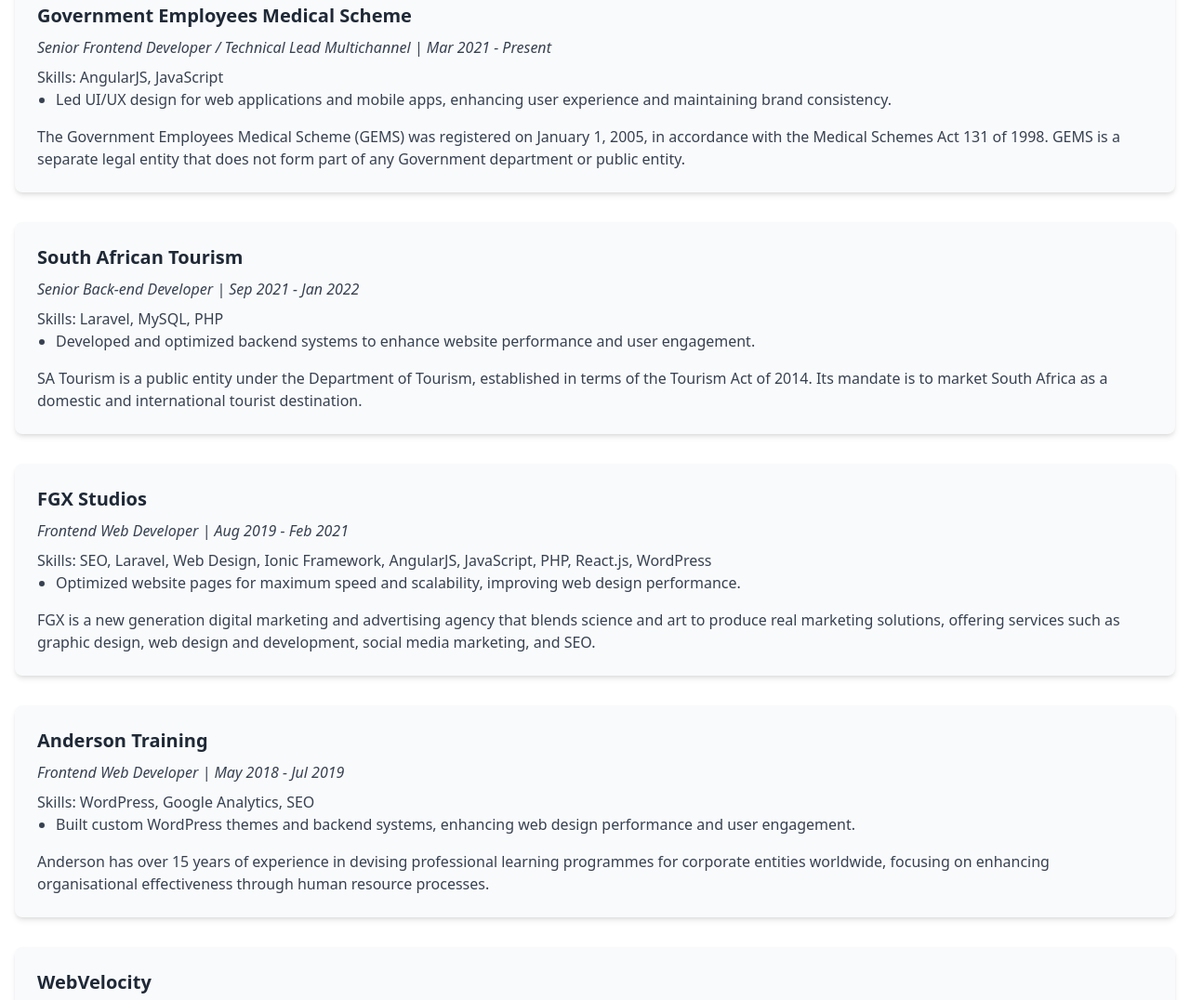
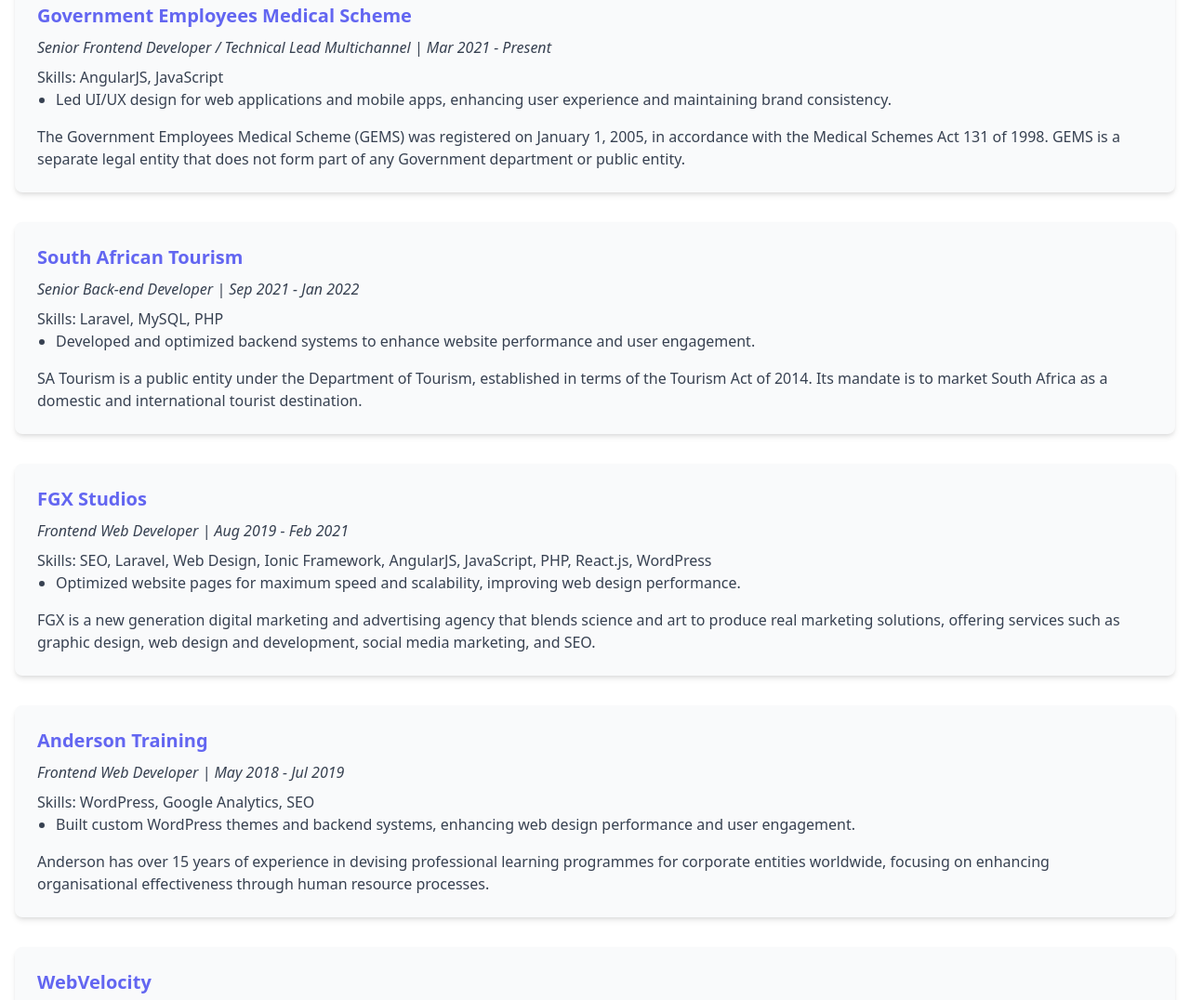
Before and after one commit to webvelocityZA/webvelocity.io, a plain HTML site: page index.html in a window 1280 px wide. Shown: the part 669-1745 px from the top of the page at 93% size. Drawn offline with nearby package versions, Linux system fonts and the light colour scheme.

Commit message:
Update links and email address in index.html

```diff
--- a/index.html
+++ b/index.html
@@ -54,7 +54,9 @@
           <div class="space-y-8">
             <div class="bg-gray-50 p-6 rounded-lg shadow-md">
               <h3 class="text-xl font-semibold mb-2">
-                Smile ID (formerly Smile Identity)
+                <a href="https://usesmileid.com/" class="text-indigo-500 hover:underline">
+                  Smile ID (formerly Smile Identity)
+                </a>
               </h3>
               <p class="text-gray-700 italic mb-2">
                 Frontend Developer | Oct 2022 - Present
@@ -74,7 +76,9 @@
             </div>
             <div class="bg-gray-50 p-6 rounded-lg shadow-md">
               <h3 class="text-xl font-semibold mb-2">
-                Government Employees Medical Scheme
+                <a href="https://www.gems.gov.za/" class="text-indigo-500 hover:underline">
+                  Government Employees Medical Scheme
+                </a>
               </h3>
               <p class="text-gray-700 italic mb-2">
                 Senior Frontend Developer / Technical Lead Multichannel | Mar 2021
@@ -92,7 +96,11 @@
               </p>
             </div>
             <div class="bg-gray-50 p-6 rounded-lg shadow-md">
-              <h3 class="text-xl font-semibold mb-2">South African Tourism</h3>
+              <h3 class="text-xl font-semibold mb-2">
+                <a href="https://www.southafrica.net/za/en/" class="text-indigo-500 hover:underline">
+                  South African Tourism
+                </a>
+              </h3>
               <p class="text-gray-700 italic mb-2">
                 Senior Back-end Developer | Sep 2021 - Jan 2022
               </p>
@@ -108,7 +116,11 @@
               </p>
             </div>
             <div class="bg-gray-50 p-6 rounded-lg shadow-md">
-              <h3 class="text-xl font-semibold mb-2">FGX Studios</h3>
+              <h3 class="text-xl font-semibold mb-2">
+                <a href="https://fgx.co.za/" class="text-indigo-500 hover:underline">
+                  FGX Studios
+                </a>
+              </h3>
               <p class="text-gray-700 italic mb-2">
                 Frontend Web Developer | Aug 2019 - Feb 2021
               </p>
@@ -127,7 +139,11 @@
               </p>
             </div>
             <div class="bg-gray-50 p-6 rounded-lg shadow-md">
-              <h3 class="text-xl font-semibold mb-2">Anderson Training</h3>
+              <h3 class="text-xl font-semibold mb-2">
+                <a href="https://anderson.ae/" class="text-indigo-500 hover:underline">
+                  Anderson Training
+                </a>
+              </h3>
               <p class="text-gray-700 italic mb-2">
                 Frontend Web Developer | May 2018 - Jul 2019
               </p>
@@ -145,7 +161,11 @@
               </p>
             </div>
             <div class="bg-gray-50 p-6 rounded-lg shadow-md">
-              <h3 class="text-xl font-semibold mb-2">WebVelocity</h3>
+              <h3 class="text-xl font-semibold mb-2">
+                <a href="https://webvelocity.co.za/" class="text-indigo-500 hover:underline">
+                  WebVelocity
+                </a>
+              </h3>
               <p class="text-gray-700 italic mb-2">
                 Full Stack Engineer | Jan 2010 - Jan 2018
               </p>
@@ -273,7 +293,7 @@
           <h2 class="text-3xl font-bold mb-6">Contact</h2>
           <p class="mb-4">Location: Johannesburg, South Africa</p>
           <p class="mb-4">Phone: +27 62 203 7228</p>
-          <p class="mb-6">Email: kevin@webvelocity.co.za</p>
+          <p class="mb-6">Email: kevinkampofu91@gmail.com</p>
         </div>
       </section>
     </main>
```
